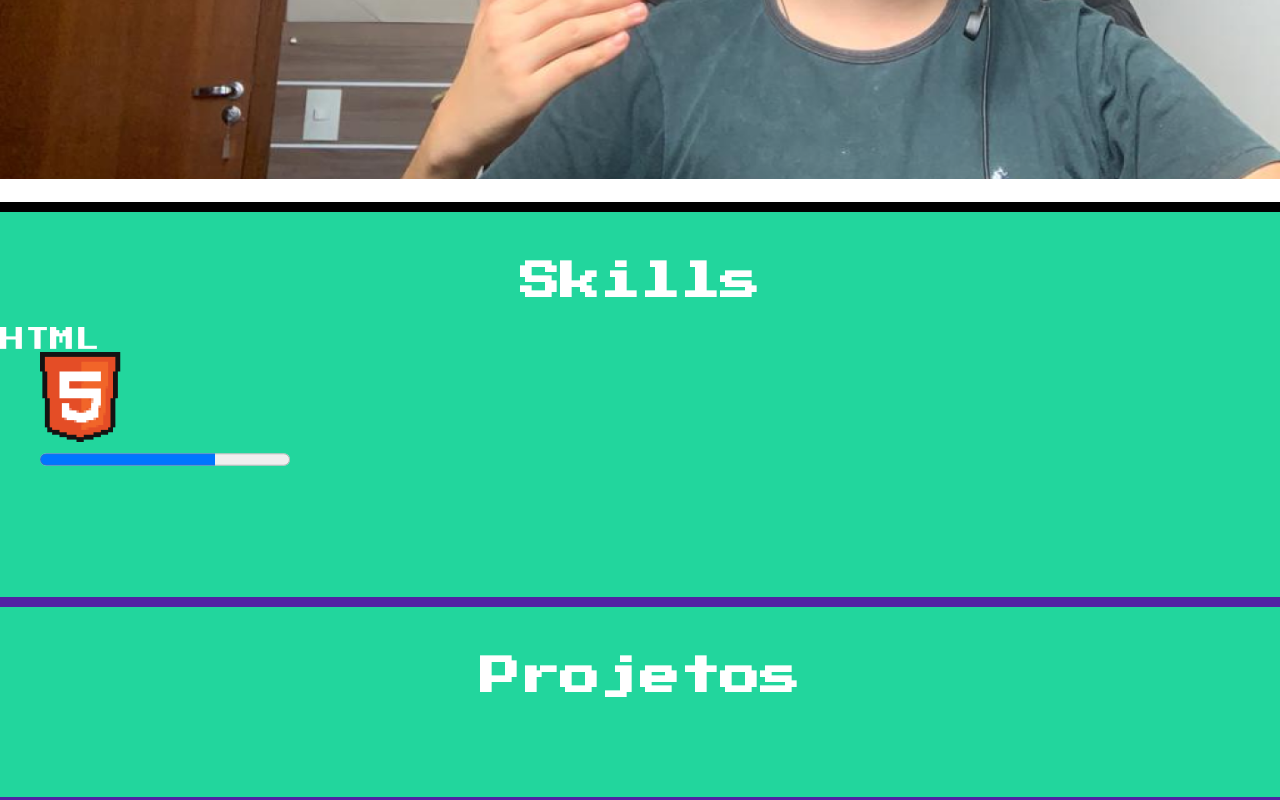
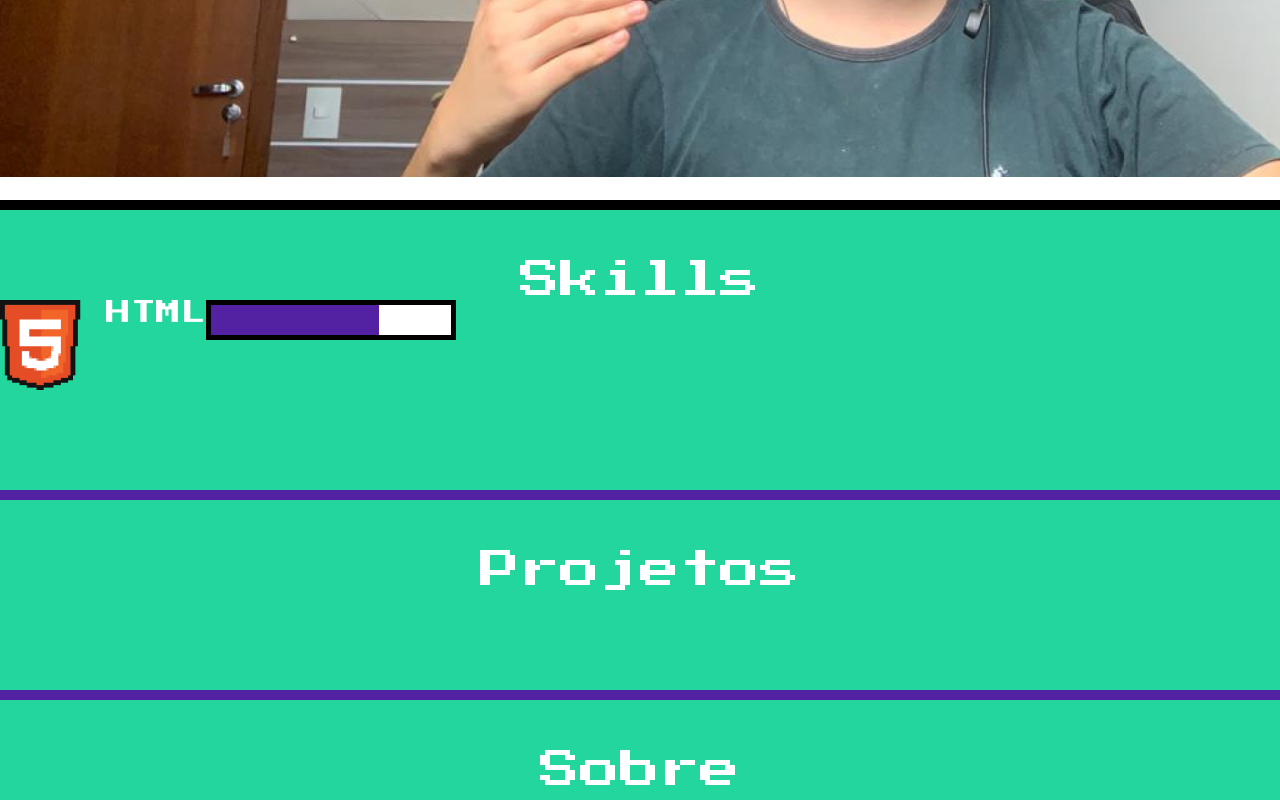
Before and after one commit to filipetocchio/curso-html-css-feliz, a plain HTML site: page index.html in a window 1280 px wide. Shown: the part 680-1480 px from the top of the page. Drawn offline with Linux system fonts and the light colour scheme.

Commit message:
new components - skill-tec, reset

```diff
--- /dev/null
+++ b/assets/CSS/components/progress-bar.css
@@ -0,0 +1,18 @@
+.progress-bar{
+    box-sizing: border-box;
+    background-color: #FFF;
+    border: 5px solid #000;
+    height: 40px;
+}
+
+.progress-bar::-moz-progress-bar{
+    background-color: #5222A3;
+}
+
+.progress-bar::-webkit-progress-value {
+    background-color: #5222A3;
+}
+
+.progress-bar::-webkit-progress-bar{
+    background-color: #FFF;
+}
--- a/assets/CSS/components/skill-tec.css
+++ b/assets/CSS/components/skill-tec.css
@@ -1,17 +1,10 @@
 .skill-tec {
+    display: flex;
     font-family: "Press Start 2P", sans-serif ;
     font-size: 25px;
     color: #fff;
 }
 
-/* .skill-tec {
-
+.skill-tec .icon {
+    margin-right: 25px;
 }
-
-.skill-tec {
-
-}
-
-.skill-tec{
-
-} */
--- a/assets/CSS/reset.css
+++ b/assets/CSS/reset.css
@@ -6,14 +6,12 @@ body, h1, h2, h3 {
 	margin: 0;
 }
 
-
-
 /* http://meyerweb.com/eric/tools/css/reset/
    v2.0 | 20110126
    License: none (public domain)
 */
 
-/* html, body, div, span, applet, object, iframe,
+html, body, div, span, applet, object, iframe,
 h1, h2, h3, h4, h5, h6, p, blockquote, pre,
 a, abbr, acronym, address, big, cite, code,
 del, dfn, em, img, ins, kbd, q, s, samp,
@@ -31,12 +29,13 @@ time, mark, audio, video {
 	border: 0;
 	font-size: 100%;
 	font: inherit;
-	vertical-align: baseline;"
-} */
+	vertical-align: baseline;
+	background-color: unset;
+}
 
 /* ======= HTML5 display-role reset for older browsers ======= */
 
-/* article, aside, details, figcaption, figure,
+article, aside, details, figcaption, figure,
 footer, header, hgroup, menu, nav, section {
 	display: block;
 }
@@ -57,4 +56,4 @@ q:before, q:after {
 table {
 	border-collapse: collapse;
 	border-spacing: 0;
-} */
+}
--- a/index.html
+++ b/index.html
@@ -29,6 +29,7 @@
     <link rel="stylesheet" href="assets/CSS/components/box.css">
     <link rel="stylesheet" href="assets/CSS/components/action.css">
     <link rel="stylesheet" href="assets/CSS/components/skill-tec.css">
+    <link rel="stylesheet" href="assets/css/components/progress-bar.css">
 
     <link rel="stylesheet" href="assets/js/main.js">
     <title>HTML e CSS Feliz</title>
@@ -78,21 +79,14 @@
         <h2 class="main-title -second">Skills</h2>
 
         <dl class="skill-tec"> <!-- HTML -->
-            <dt class="title">HTML</dt>
             <dd class="icon">
                 <img SRC="assets/img/skills-icons/HTML icon.png" all="">
             </dd>
-            <dd class="bar">
-                <progress max="100" value="70"></progress>
+            <dt class="title">HTML</dt>
+            <dd>
+                <progress class="progress-bar" max="100" value="70">70%</progress>
             </dd>
         </dl>
-
-
-
-
-
-
-
 
 
 
```
Also changed, not shown: 2 other files.
